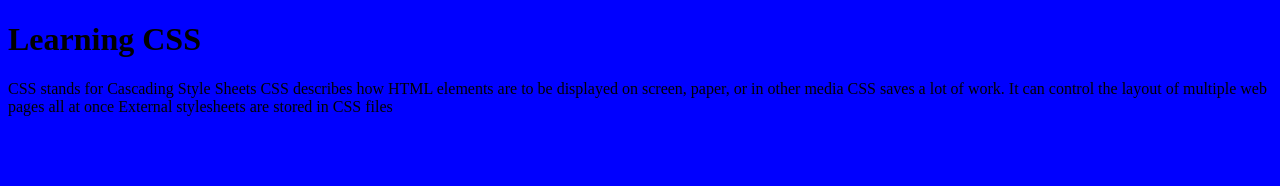
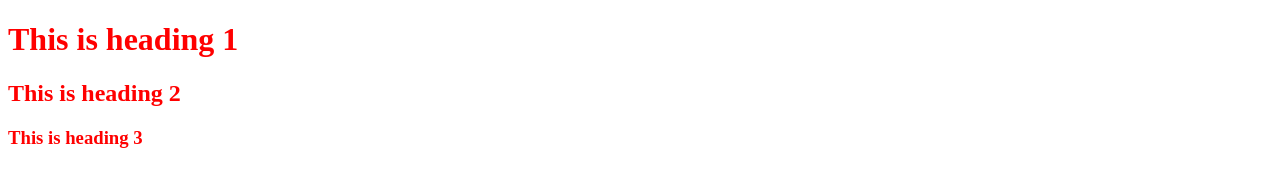
Before and after one commit to Nishaojha1/Css-learning, a plain HTML site: page index.html in a window 1280 px wide. Drawn offline with Linux system fonts and the light colour scheme.

Commit message:
parctice2

```diff
--- a/index.html
+++ b/index.html
@@ -8,13 +8,16 @@
     </style>
 </head>
 <body>
-    <div id="box">
+    <!-- <div id="box">
         <h1>Learning CSS</h1>
         <p>CSS stands for Cascading Style Sheets
             CSS describes how HTML elements are to be displayed on screen, paper, or in other media
             CSS saves a lot of work. It can control the layout of multiple web pages all at once
             External stylesheets are stored in CSS files
             </p>
-    </div>
+    </div> -->
+    <h1 class="heading">This is heading 1</h1>
+    <h2 class="heading">This is heading 2</h2>
+    <h3 class="heading">This is heading 3</h3>
 </body>
 </html>
--- a/style.css
+++ b/style.css
@@ -1,3 +1,7 @@
-body{
+/* #box {
     background-color: blue;
+    color: #fff;
+} */
+.heading {
+    color: red;
 }
```
